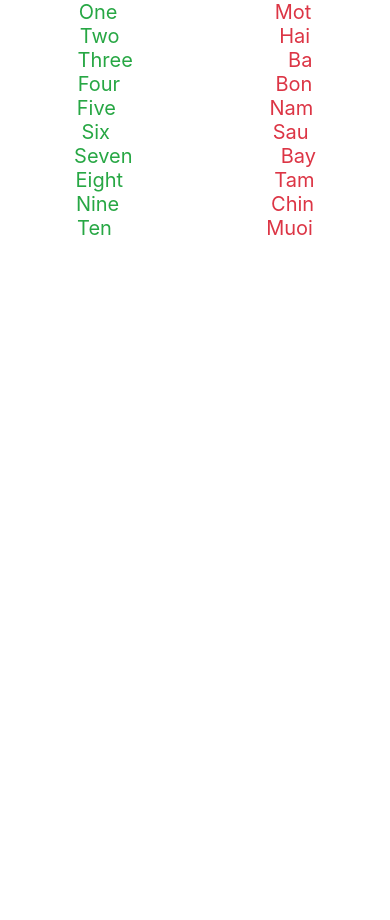
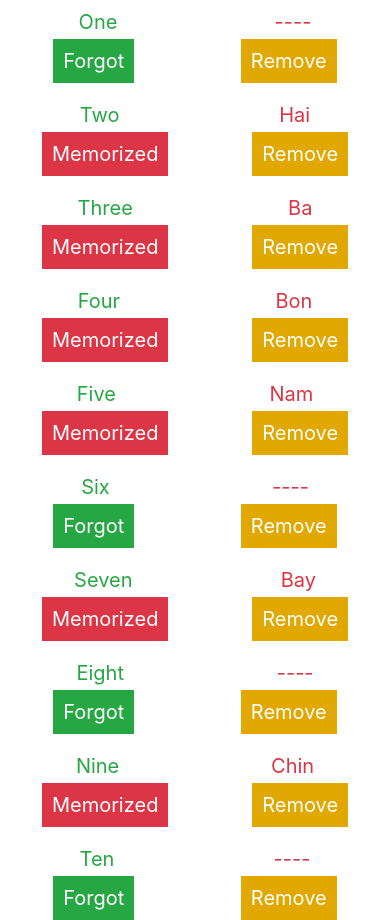
Before and after one commit to phamtanphat/ReactNative24022020, a React Native app: screen / in a window 390 px wide. Before the commit the page ends 844 px from the top, so only its background shows below. Built offline with nearby package versions, Linux system fonts and the light colour scheme.

Commit message:
giao dien cua Work

```diff
--- a/src/Word.js
+++ b/src/Word.js
@@ -1,5 +1,6 @@
+/* eslint-disable react-native/no-inline-styles */
 import React, {Component} from 'react';
-import {Text, View, StyleSheet} from 'react-native';
+import {Text, View, StyleSheet, TouchableOpacity} from 'react-native';
 
 export default class Word extends Component {
   render() {
@@ -7,11 +8,23 @@ export default class Word extends Component {
     // const en = this.props.word.en;
     // const vn = this.props.word.vn;
     // cach 2 dung destructuring
-    const {en, vn} = this.props.word;
+    const {en, vn, isMemorized} = this.props.word;
     return (
       <View style={styles.container}>
-        <Text style={{color: '#27A744' , fontSize : 20 }}> {en} </Text>
-        <Text style={{color: '#DC3545' , fontSize : 20 }}> {vn} </Text>
+        <View style={styles.groupText}>
+          <Text style={styles.textEn}>{en}</Text>
+          <Text style={styles.textVn}>{isMemorized ? '----' : vn}</Text>
+        </View>
+        <View style={styles.groupButton}>
+          <TouchableOpacity style={styles.buttonMemorized(isMemorized)}>
+            <Text style={styles.textMemorized}>
+              {isMemorized ? 'Forgot' : 'Memorized'}
+            </Text>
+          </TouchableOpacity>
+          <TouchableOpacity style={styles.buttonRemove}>
+            <Text style={styles.textRemove}>Remove</Text>
+          </TouchableOpacity>
+        </View>
       </View>
     );
   }
@@ -19,7 +32,42 @@ export default class Word extends Component {
 
 const styles = StyleSheet.create({
   container: {
+    justifyContent: 'space-between',
+    marginVertical: 10,
+  },
+  groupText: {
     flexDirection: 'row',
     justifyContent: 'space-around',
   },
+  textEn: {
+    color: '#27A744',
+    fontSize: 20,
+  },
+  textVn: {
+    color: '#DC3545',
+    fontSize: 20,
+  },
+  groupButton: {
+    marginTop: 5,
+    flexDirection: 'row',
+    justifyContent: 'space-around',
+  },
+  buttonMemorized: isMemorized => {
+    return {
+      backgroundColor: isMemorized ? '#27A744' : '#DC3545',
+      padding: 10,
+    };
+  },
+  buttonRemove: {
+    backgroundColor: '#E0A800',
+    padding: 10,
+  },
+  textMemorized: {
+    color: '#ffffff',
+    fontSize: 20,
+  },
+  textRemove: {
+    color: '#ffffff',
+    fontSize: 20,
+  },
 });
```
